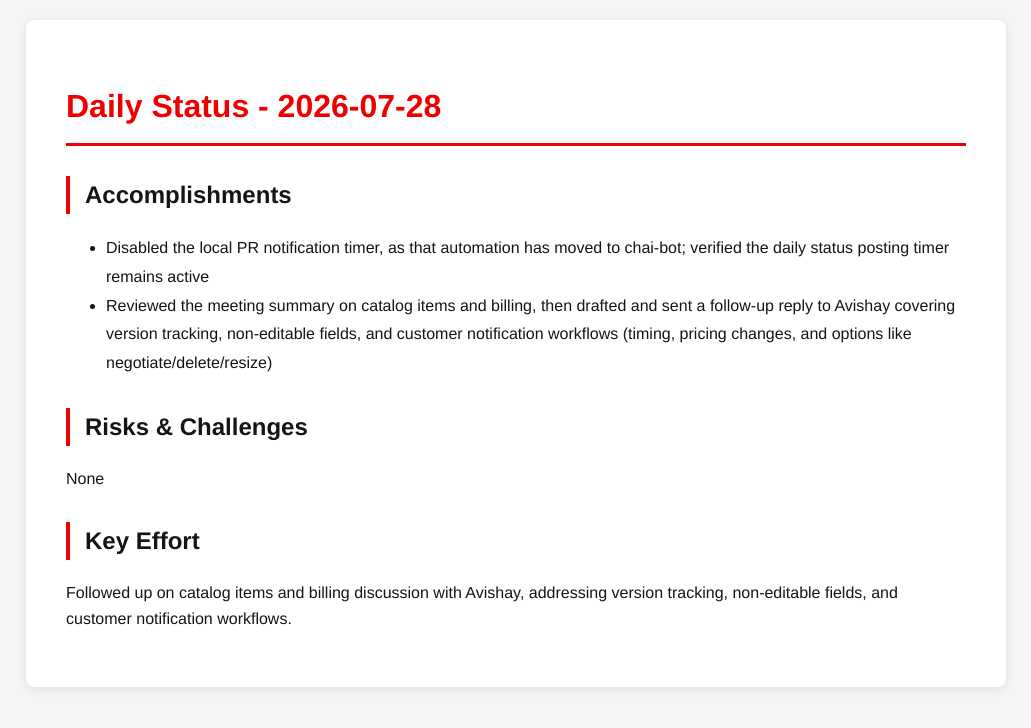
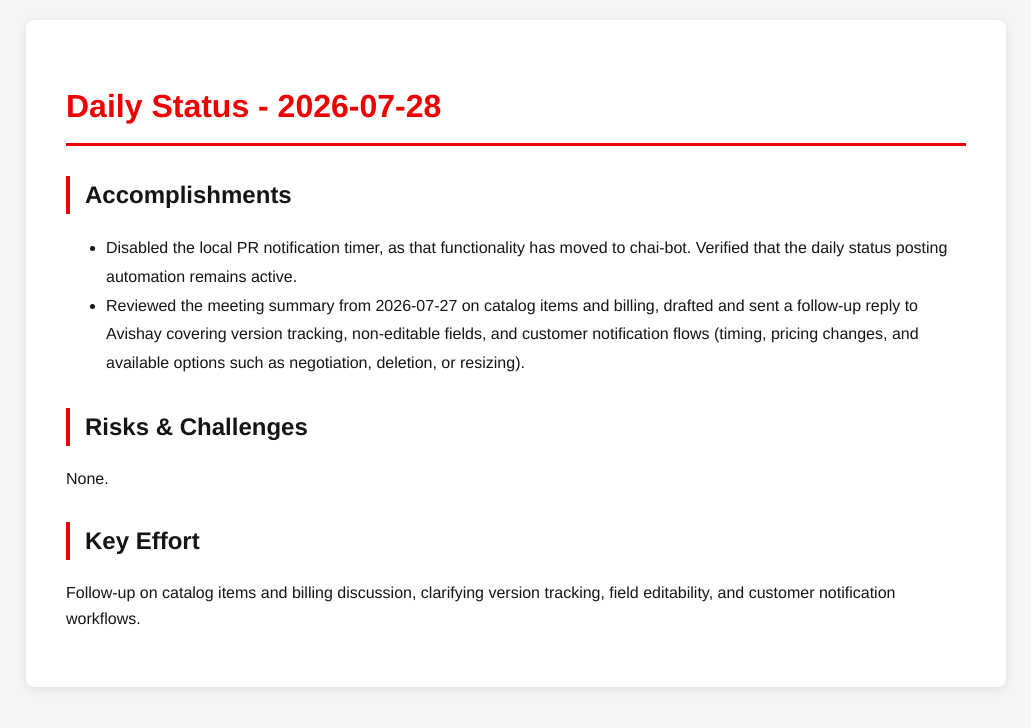
Before and after one commit to tzvatot/daily-status, a Jekyll site: the page built from 2026-07-28.md, in a window 1280 px wide. Shown: the top 728 px of the page, without its empty margins (124-1155 px from the left). Built offline with Jekyll 4.4.1, drawn with Linux system fonts in a browser that asks for light colours.

Commit message:
Daily status update - 2026-07-28

```diff
--- a/2026-07-28.md
+++ b/2026-07-28.md
@@ -7,11 +7,11 @@ date: 2026-07-28
 # Daily Status - 2026-07-28
 
 ## Accomplishments
-- Disabled the local PR notification timer, as that automation has moved to chai-bot; verified the daily status posting timer remains active
-- Reviewed the meeting summary on catalog items and billing, then drafted and sent a follow-up reply to Avishay covering version tracking, non-editable fields, and customer notification workflows (timing, pricing changes, and options like negotiate/delete/resize)
+- Disabled the local PR notification timer, as that functionality has moved to chai-bot. Verified that the daily status posting automation remains active.
+- Reviewed the meeting summary from 2026-07-27 on catalog items and billing, drafted and sent a follow-up reply to Avishay covering version tracking, non-editable fields, and customer notification flows (timing, pricing changes, and available options such as negotiation, deletion, or resizing).
 
 ## Risks & Challenges
-None
+None.
 
 ## Key Effort
-Followed up on catalog items and billing discussion with Avishay, addressing version tracking, non-editable fields, and customer notification workflows.
+Follow-up on catalog items and billing discussion, clarifying version tracking, field editability, and customer notification workflows.
```
